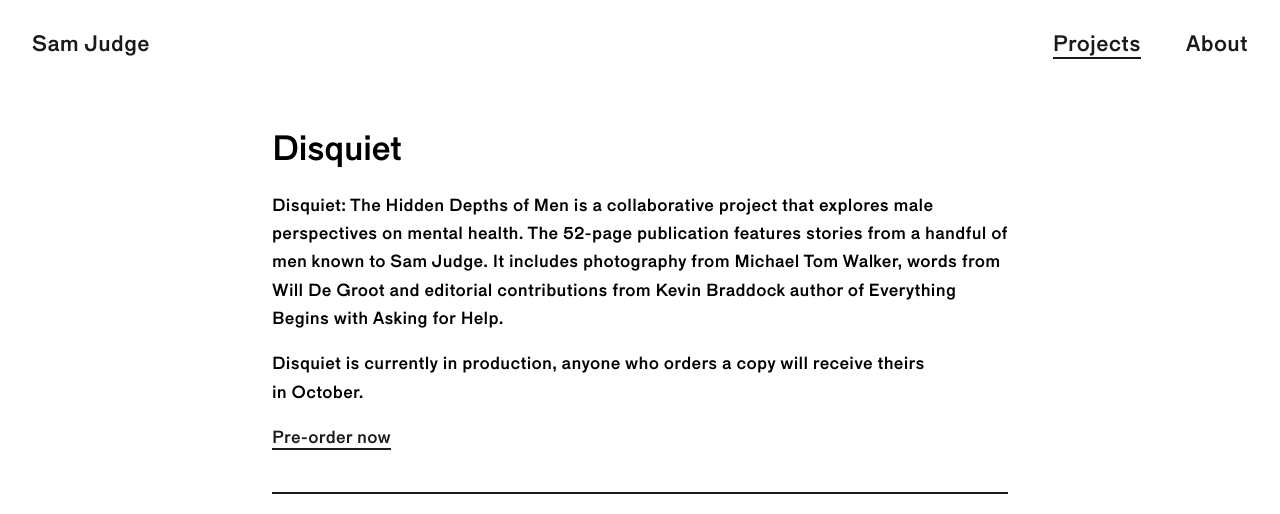
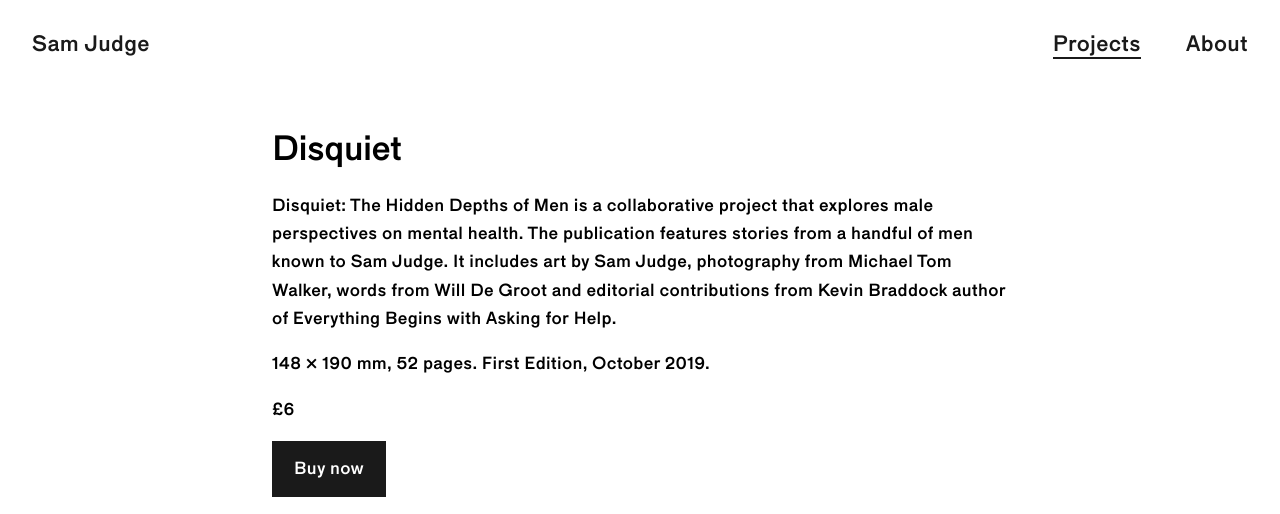
Before and after one commit to iamsamsmall/samjudge, a Jekyll site: the page built from _posts/2019-08-29-disquiet.markdown, in a window 1280 px wide. Shown: the top 514 px of the page. Built offline with Jekyll 4.4.1, drawn with Linux system fonts in a browser that asks for light colours; grey boxes are pictures that could not be loaded.

Commit message:
disquiet update

```diff
--- a/_posts/2019-08-29-disquiet.markdown
+++ b/_posts/2019-08-29-disquiet.markdown
@@ -8,11 +8,13 @@ slug: disquiet
 
 # Disquiet
 
-Disquiet: The Hidden Depths of Men is a collaborative project that explores male perspectives on mental health. The 52-page publication features stories from a handful of men known to Sam Judge. It includes photography from Michael Tom Walker, words from Will De Groot and editorial contributions from Kevin Braddock author of Everything Begins with Asking for&nbsp;Help.
+Disquiet: The Hidden Depths of Men is a collaborative project that explores male perspectives on mental health. The publication features stories from a handful of men known to Sam Judge. It includes art by Sam Judge, photography from Michael Tom Walker, words from Will De Groot and editorial contributions from Kevin Braddock author of Everything Begins with Asking for&nbsp;Help.
 
-Disquiet is currently in production, anyone who orders a copy will receive theirs in&nbsp;October.
+148 × 190 mm, 52 pages. First Edition, October 2019.
 
-<a class="button" href="https://www.paypal.com/cgi-bin/webscr?cmd=_s-xclick&hosted_button_id=3NTUWZMKNWZP4">Pre-order now</a>
+£6
+
+<a class="button" href="https://www.paypal.com/cgi-bin/webscr?cmd=_s-xclick&hosted_button_id=3NTUWZMKNWZP4">Buy now</a>
 
 ---
 
--- a/_sass/_layout.scss
+++ b/_sass/_layout.scss
@@ -11,6 +11,13 @@ html {
 body {
   margin: 0;
   padding: 0;
+}
+
+.button {
+  display: inline-block;
+  background: $black;
+  padding: 0.75em 1.25em;
+  color: $white;
 }
 
 // Header
```
Also changed, not shown: other parts of _posts/2019-08-29-disquiet.markdown (+1 -0 lines), 1 other file.
